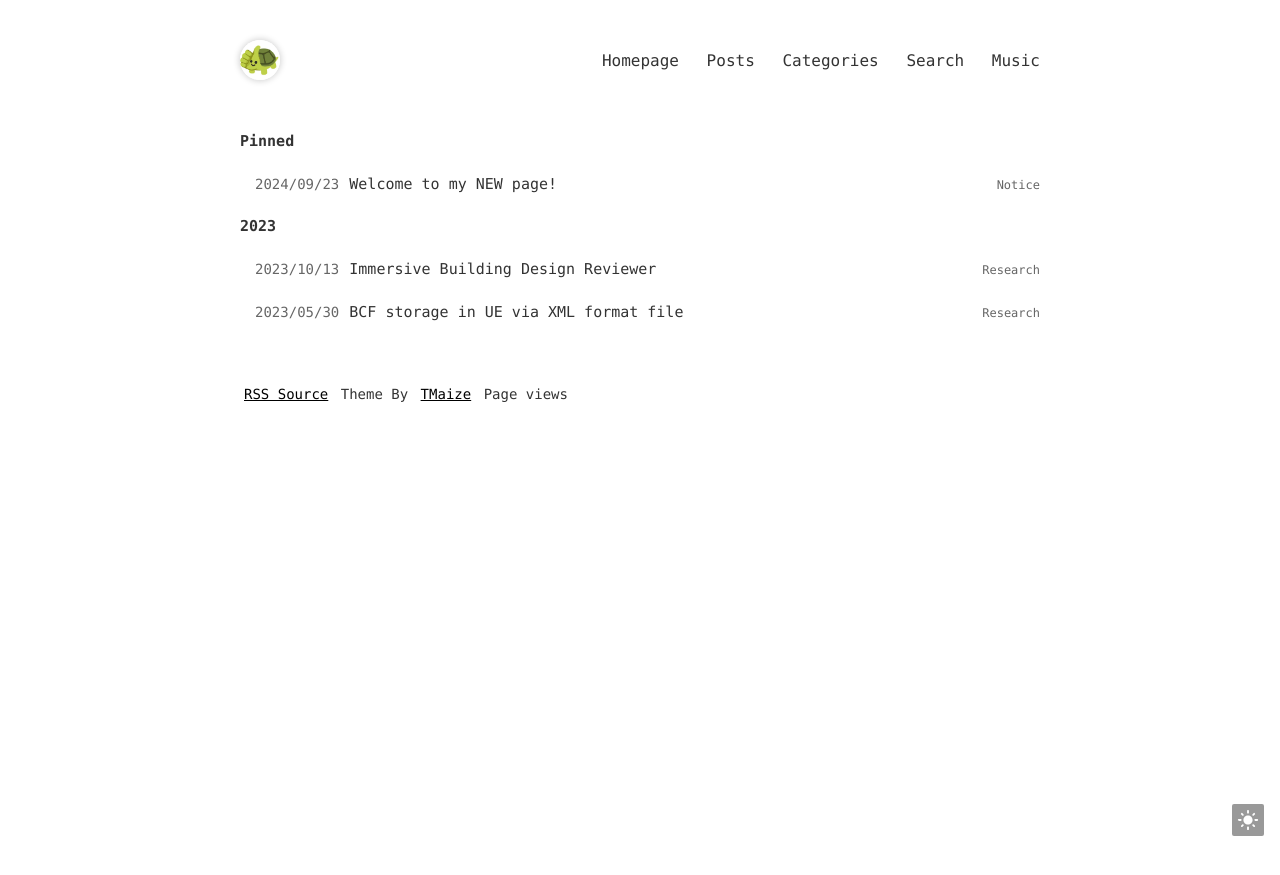
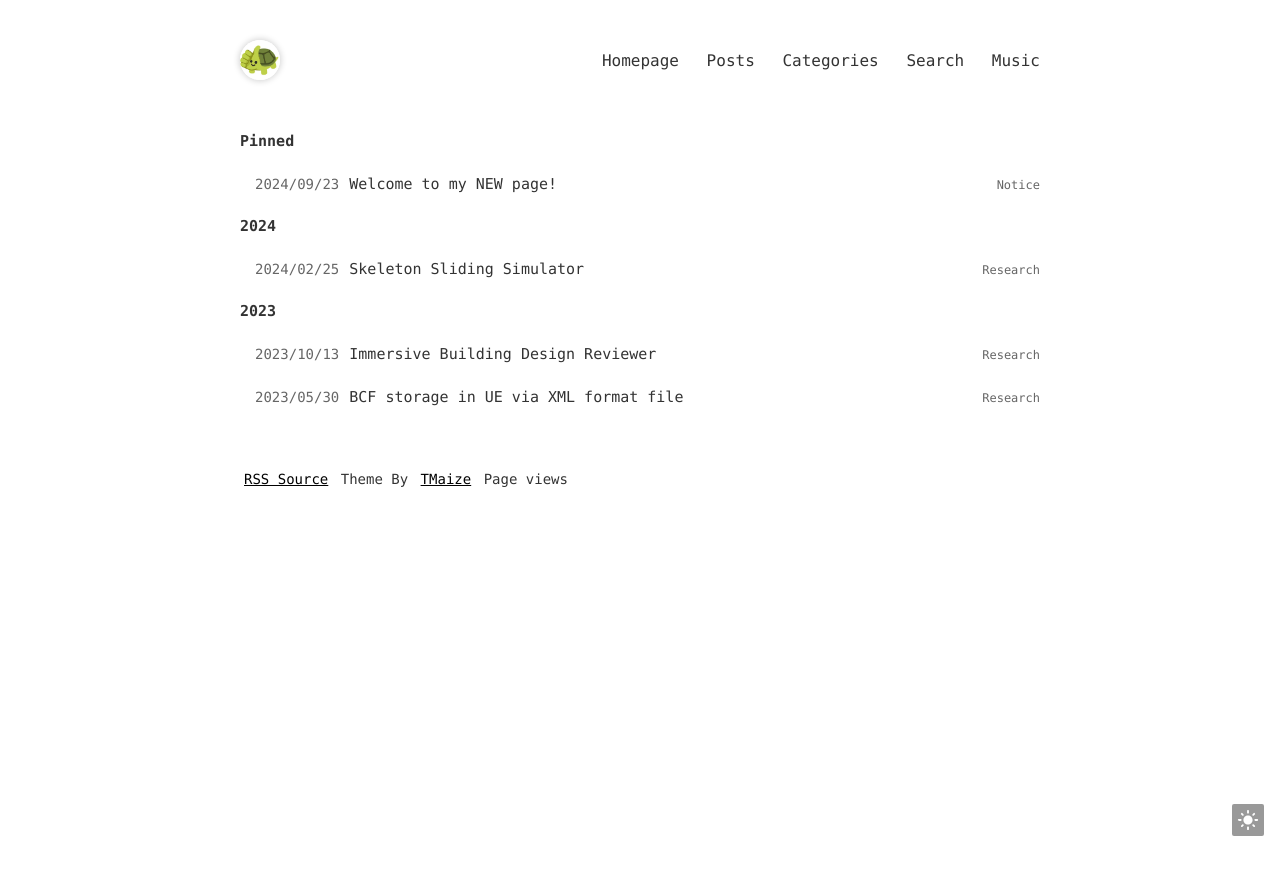
Before and after one commit to F1yingCt/F1yingCt.github.io, a Jekyll site: the page built from pages/posts.html, in a window 1280 px wide. Shown: the top 875 px of the page. Built offline with Jekyll 4.4.1, drawn with Linux system fonts in a browser that asks for light colours; comment, search, counter and statistics services are not loaded.

Commit message:
12-12 post

```diff
--- /dev/null
+++ b/_posts/2024-2-25-Skeleton-Sliding-Simulator.md
@@ -0,0 +1,7 @@
+---
+layout: mypost
+title: Skeleton Sliding Simulator
+categories: [Research]
+date: 2024-2-25
+pinned: false
+---
```
Also changed, not shown: _posts/2023-10-13-Immersive-Building-Design-Reviewer.md (+1 -1 lines).
